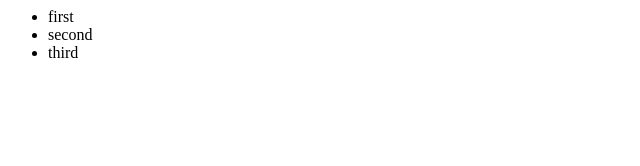
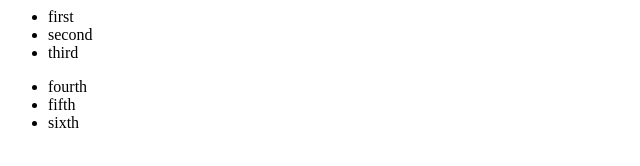
Before and after one commit to kjpadilla/gitHubPractice, a plain HTML site: page index.html in a window 1280 px wide. Shown: the whole page, without its empty margins (0-640 px from the left). Drawn offline with Linux system fonts and the light colour scheme.

Commit message:
added the new list

```diff
--- a/index.html
+++ b/index.html
@@ -6,6 +6,11 @@
 				<li> second </li>
 				<li> third </li>
 			</ul>
+			<ul>
+				<li> fourth </li>
+				<li> fifth </li>
+				<li> sixth </li>
+			</ul>
 		</div>
 	</body>
 </html>
```
